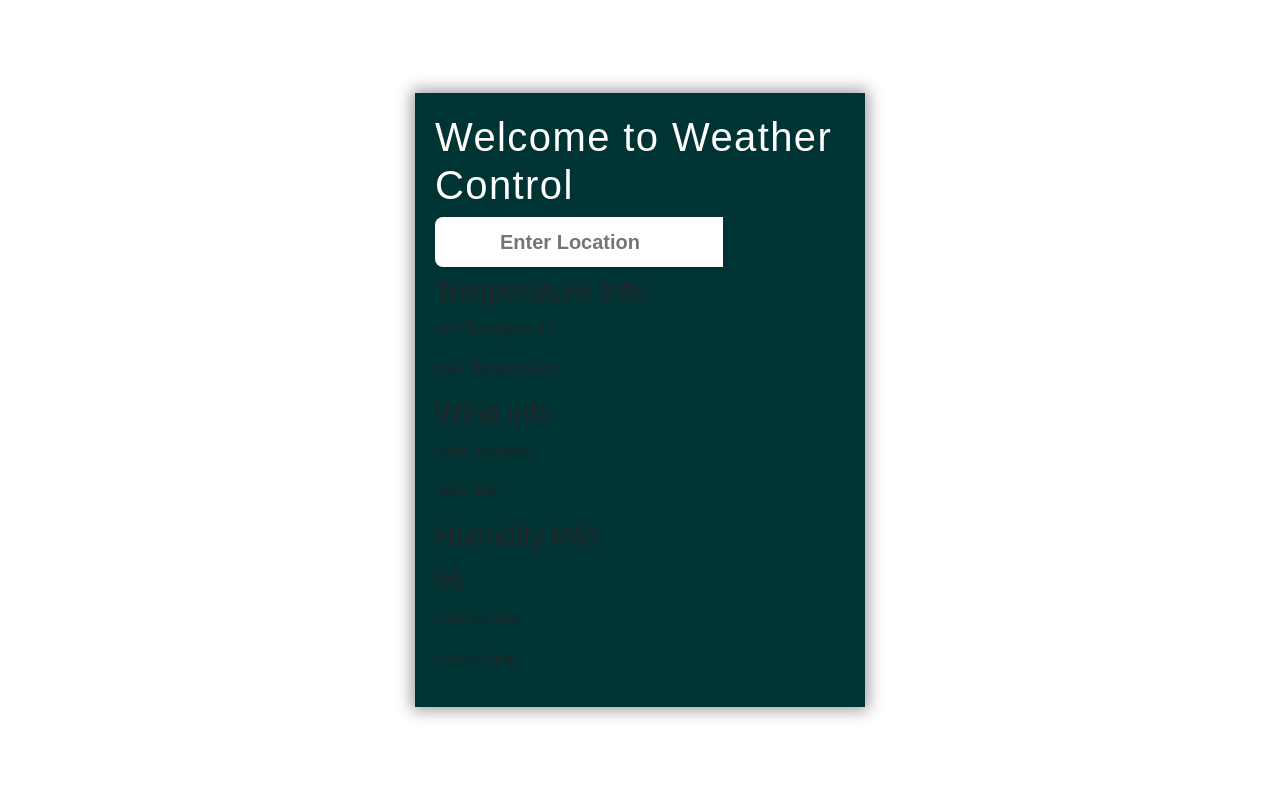
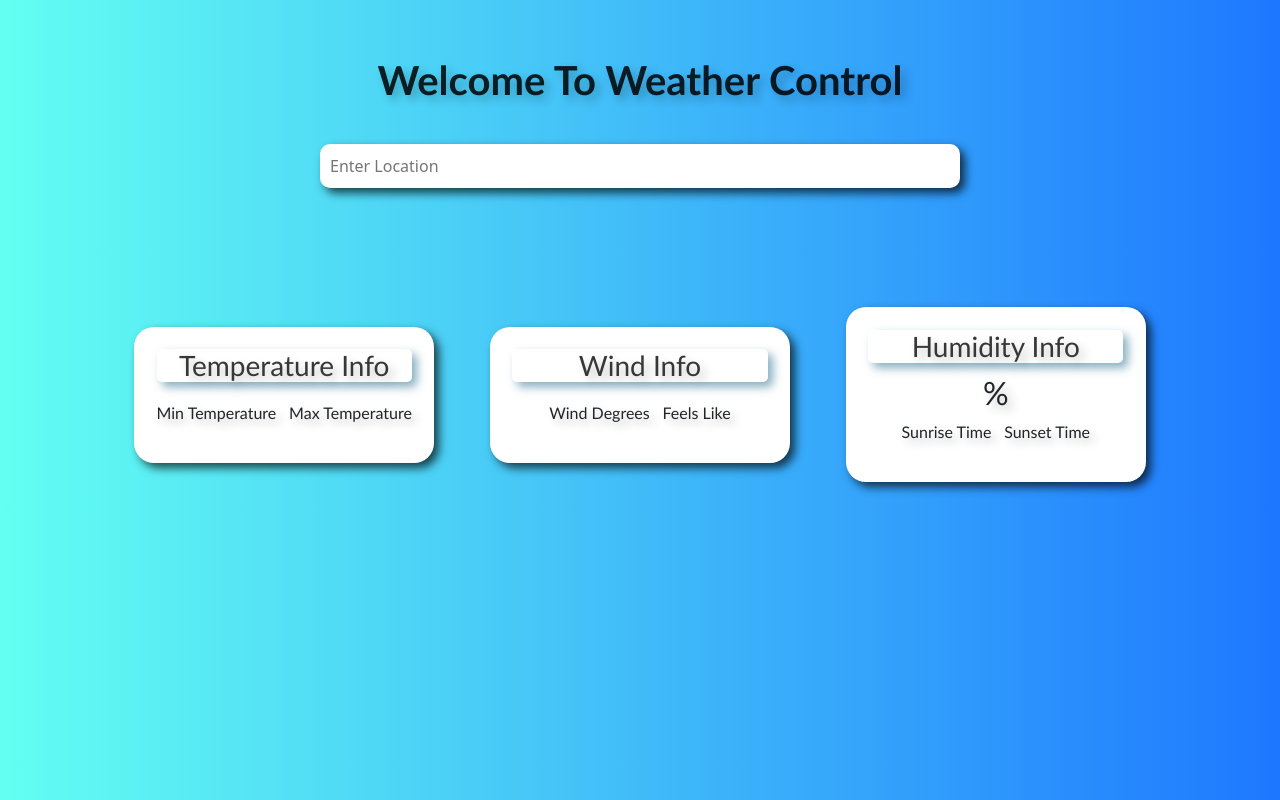
Before and after one commit to TurimellaDeepthiSaiSri/Bharat-Intern-Task2-Weather-App, a plain HTML site: page index.html in a window 1280 px wide. Drawn offline with nearby package versions, Linux system fonts and the light colour scheme; a script that the page names is missing.

Commit message:
Update style.css

```diff
--- a/style.css
+++ b/style.css
@@ -2,108 +2,82 @@
     margin: 0;
     padding: 0;
     box-sizing: border-box;
+}
+body{
+     width: 100%;
+ height: 100vh;
+ background-color: rgb(157, 211, 250);
+ background-image: linear-gradient(to right, rgb(99, 255, 242) ,rgb(30, 120, 255));
+}
+.container{
+    text-transform: capitalize;
+ width: 100%;
+ height: 100vh;
+ text-align: center;
+ display: flex;
+ flex-direction: column;
+ justify-content: start;
+ align-items: center;
+}
+h1{
+margin-top: 5%;
+font-family: 'Trebuchet MS', 'Lucida Sans Unicode', 'Lucida Grande', 'Lucida Sans', Arial, sans-serif;
+color: #000000d8;
 
 }
-
-body
-{
-    display: flex;
-    justify-content: center;
-    align-items: center;
-    min-height: 100vh;
-}
-
-.container
-{
-    max-width: 450px;
-    background: #003333;
-    box-shadow: 0px 0px 15px 3px rgba(0,0,0,0.4);
-    font-family: sans-serif;
-    padding: 20px;
-}
-
-.title
-{
-    display: flex;
-    justify-content: center;
-    align-items: center;
-    flex-wrap: wrap-reverse;
-    gap: 10px;
-}
-
-.Temperature-icon
-{
-    font-size: 45px;
-    color: #fff;
-}
-
-h1{
-    color: #fff;
-    letter-spacing: 1.4px;
-
-}
-
-#celcius,#fahrenheit,#kelvin
-{
-    display: flex;
-    justify-content: center;
-    align-items: center;
-    margin-top: 25px;
-
-}
-
-input
-{
-    flex: 5;
-    height: 50px;
-    font-size: 20px;
-    font-weight: 600;
-    text-align: center;
+form input {
+    margin-top: 5%;
+    border-radius: 10px;
     border: none;
     outline: none;
-    border-radius: 8px 0 0 8px;
-    padding: 0 10px;
-
+    box-shadow: 5px 5px 10px rgba(0, 0, 0, 0.705);
+    width: 50vw;
+    padding: 10px;
+    text-transform: capitalize;
 }
-
-input::-webkit-outer-spin-button,
-input::-webkit-input-placeholder
-{
-    -webkit-appearance: none;
+.city-heading{
+    margin-top: 5%;
+    font-weight: 700;
+    text-transform: capitalize;
+  text-shadow: 5px 5px 10px rgba(0, 0, 0, 0.24);
 }
-
-.icon
-{
-    flex: 1;
-    height: 60px;
-    line-height: 60px;
-    padding: 0 5px;
-    text-align: center;
-    font-size: 30px;
-    background: #4d5964;
-    color: #fff;
-    border-radius: 0 8px 8px 0;
+#weather{
+    display: flex;
+    flex-wrap: wrap;
+    gap: 5%;
+    width: 100%;
+    align-items: center;
+    justify-content: center;
 }
-
-.button
-{
-    margin-top: 25px;
-    text-align: center;
+.temperature-card{
+    width: 300px;
+    margin: 0;
+    margin-top: 5%;
+    padding: 2%;
+    border-radius: 20px;
+    background-color: #ffffff;
+display: flex;
+flex-direction: column;
+font-weight: 500;
+box-shadow: 5px 5px 10px rgba(0, 0, 0, 0.692);
+text-shadow: 5px 5px 10px rgba(0, 0, 0, 0.24);
+font-family: 'Segoe UI', Tahoma, Geneva, Verdana, sans-serif;
+font-family: 'Gill Sans', 'Gill Sans MT', Calibri, 'Trebuchet MS', sans-serif;
 }
-
-.button button
-{
-    border: none;
-    outline: none;
-    padding: 10px 30px;
-    font-size: 20px;
-    font-weight: 600;
-    border-radius: 3px;
-    cursor: pointer;
-    transition: 0.3s;
+.temperature-card h3{
+    box-shadow: 5px 5px 10px rgba(28, 103, 136, 0.531);
+    border-radius: 5px;
+    font-weight: 550;
+    color: rgb(55, 55, 55);
+    margin-bottom:4%;
 }
-
-.button button:hover{
-    background: #000;
-    color: #fff;
+#weather #temp{
+    margin-bottom: 5%;
+    text-transform: uppercase;
 }
+#details {
+display: flex;
+justify-content: center;
+align-items: center;
+gap: 5%;
+}
```
